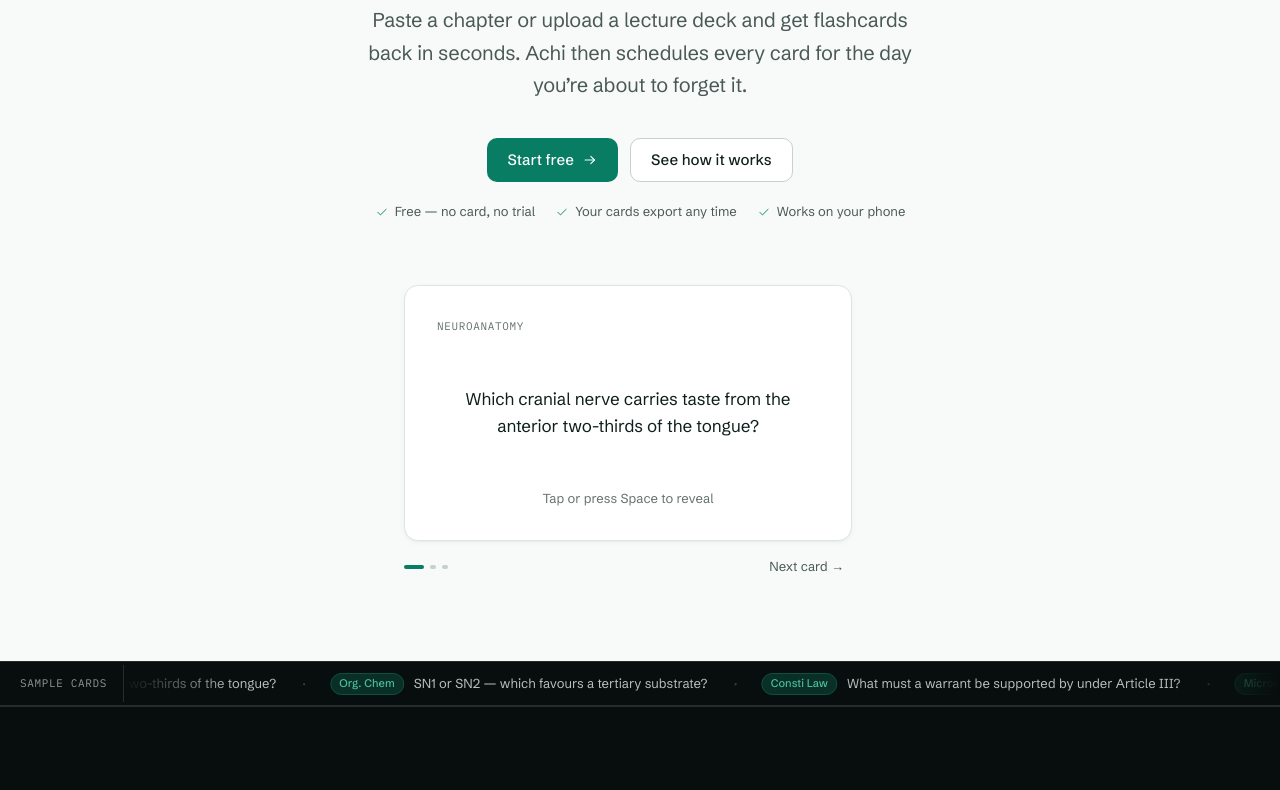
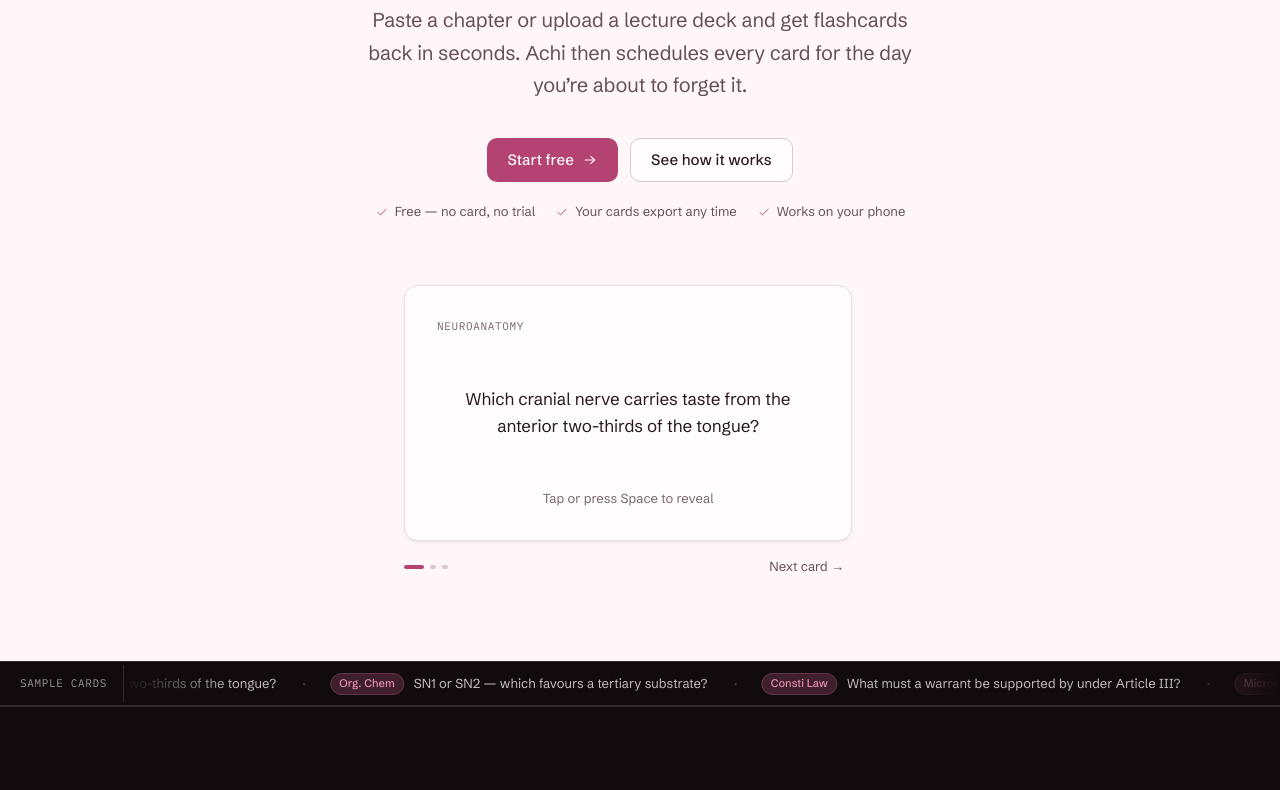
Before and after one commit to itsruwins/achi, a Next.js app: page / in a window 1280 px wide. Shown: the part 360-1150 px from the top of the page. Built offline with nearby package versions, Linux system fonts and the light colour scheme; no server answers.

Commit message:
Update global styles in globals.css to shift color palette towards a rose theme, enhancing the overall aesthetic. Adjust layout.tsx for new theme colors in viewport settings and refine typography in page.tsx to reflect the updated design language.

```diff
--- a/src/app/globals.css
+++ b/src/app/globals.css
@@ -6,9 +6,10 @@
    Tailwind v4 is CSS-first — there is no tailwind.config.ts. Raw values live on
    :root, and the @theme inline block maps them into utilities.
 
-   Neutrals are cool, tinted ~0.006 chroma toward the jade primary. The warm
-   cream this used to sit on is the single most over-used ground in current
-   product design, and it fights the accent rather than supporting it.
+   Neutrals are tinted ~0.010–0.030 chroma toward the rose primary, so the whole
+   app reads as one soft pink environment rather than a neutral app wearing a
+   pink button. The tint is carried further than a typical accent-tinted grey
+   because at this hue anything under ~0.008 chroma just reads as warm grey.
 
    Theming has three states: an explicit choice stamps data-theme on <html>,
    and the default "system" setting falls through to prefers-color-scheme.
@@ -23,69 +24,77 @@
      Three layers, not two. `sunken` is the second neutral the app bar and
      toolbars sit on, so chrome reads as behind the content rather than beside
      it. Without it every panel is the same plane and nothing has depth. */
-  --bg: oklch(0.983 0.004 180);
-  --surface: oklch(1 0 0);
-  --surface-sunken: oklch(0.962 0.005 180);
-  --surface-raised: oklch(1 0 0);
-  --overlay: oklch(0.22 0.01 195 / 0.5);
+  --bg: oklch(0.980 0.010 350);
+  --surface: oklch(0.995 0.004 350);
+  --surface-sunken: oklch(0.958 0.014 350);
+  --surface-raised: oklch(0.995 0.004 350);
+  --overlay: oklch(0.22 0.02 350 / 0.5);
 
   /* ── Ink ─────────────────────────────────────────────────────────────────
      `muted` is body-weight text and clears 4.5:1. `subtle` is for text that
      is genuinely optional — counts, hints, timestamps — and never carries a
      sentence the user needs. */
-  --text: oklch(0.225 0.022 185);
-  --text-muted: oklch(0.448 0.018 188);
-  --text-subtle: oklch(0.538 0.014 190);
-  --text-inverse: oklch(0.99 0 0);
+  --text: oklch(0.235 0.028 350);
+  --text-muted: oklch(0.455 0.030 352);
+  --text-subtle: oklch(0.530 0.026 352);
+  --text-inverse: oklch(0.99 0.004 350);
 
   /* ── Lines ───────────────────────────────────────────────────────────────── */
-  --border-subtle: oklch(0.949 0.004 180);
-  --border: oklch(0.915 0.006 180);
-  --border-strong: oklch(0.852 0.009 180);
+  --border-subtle: oklch(0.945 0.012 350);
+  --border: oklch(0.910 0.016 350);
+  --border-strong: oklch(0.845 0.024 350);
 
-  /* ── Primary: jade ───────────────────────────────────────────────────────
+  /* ── Primary: rose ───────────────────────────────────────────────────────
      Reserved for primary actions, current selection, and state. Not
-     decoration — an accent that appears everywhere stops meaning anything. */
-  --primary: oklch(0.525 0.100 172);
-  --primary-hover: oklch(0.485 0.103 172);
-  --primary-active: oklch(0.435 0.098 172);
-  --primary-fg: oklch(0.99 0 0);
-  --primary-subtle: oklch(0.955 0.028 172);
-  --primary-border: oklch(0.87 0.055 172);
+     decoration — an accent that appears everywhere stops meaning anything.
+
+     Deeper than the blush surfaces by design. A pale pink can't carry white
+     text at 4.5:1, so the *ground* is where the softness lives and the action
+     is the saturated end of the same hue. This sits at 5.3:1 on white. */
+  --primary: oklch(0.550 0.152 358);
+  --primary-hover: oklch(0.500 0.156 358);
+  --primary-active: oklch(0.450 0.148 358);
+  --primary-fg: oklch(0.99 0.004 350);
+  --primary-subtle: oklch(0.955 0.022 355);
+  --primary-border: oklch(0.865 0.070 356);
 
   /* ── Accent: amber. Streaks and earned moments only. ─────────────────────── */
-  --accent: oklch(0.548 0.125 62);
-  --accent-subtle: oklch(0.962 0.038 75);
-  --accent-border: oklch(0.87 0.08 70);
+  --accent: oklch(0.540 0.118 62);
+  --accent-subtle: oklch(0.960 0.032 75);
+  --accent-border: oklch(0.870 0.078 70);
 
-  /* ── Semantic. Also the four SRS ratings. ────────────────────────────────── */
+  /* ── Semantic. Also the four SRS ratings.
+     Danger moves to hue 27 and takes more chroma than it needed against jade:
+     next to a rose primary a soft red reads as a second brand colour, so the
+     separation has to come from saturation as well as hue. Info shifts 245→255
+     for the same reason — it has to stay unambiguously blue beside pink. ──── */
   --success: oklch(0.528 0.100 158);
-  --success-subtle: oklch(0.958 0.03 158);
+  --success-subtle: oklch(0.958 0.030 158);
   --warning: oklch(0.544 0.110 75);
-  --warning-subtle: oklch(0.962 0.038 75);
-  --danger: oklch(0.535 0.14 25);
-  --danger-fg: oklch(0.99 0 0);
-  --danger-subtle: oklch(0.962 0.028 25);
-  --info: oklch(0.535 0.100 245);
-  --info-subtle: oklch(0.958 0.028 245);
+  --warning-subtle: oklch(0.960 0.034 75);
+  --danger: oklch(0.520 0.175 27);
+  --danger-fg: oklch(0.99 0.004 350);
+  --danger-subtle: oklch(0.950 0.024 27);
+  --info: oklch(0.535 0.100 255);
+  --info-subtle: oklch(0.952 0.024 255);
 
   /* ── Interaction states ──────────────────────────────────────────────────
      Named once so every control shares them. Half-defined state vocabulary is
      how two buttons on the same screen end up behaving differently. */
-  --hover-wash: oklch(0.24 0.012 195 / 0.045);
-  --active-wash: oklch(0.24 0.012 195 / 0.08);
+  --hover-wash: oklch(0.24 0.030 350 / 0.045);
+  --active-wash: oklch(0.24 0.030 350 / 0.08);
   /* Placeholder fill. Steps *away* from the surface in each theme — darker on
      light, lighter on dark — so a skeleton never reads as a hole in the card. */
-  --skeleton-base: oklch(0.935 0.005 180);
-  --skeleton-sheen: oklch(0.965 0.004 180);
+  --skeleton-base: oklch(0.928 0.016 350);
+  --skeleton-sheen: oklch(0.962 0.010 350);
   --selected-wash: var(--primary-subtle);
   --disabled-opacity: 0.45;
   --focus-ring: var(--primary);
-  --focus-halo: oklch(0.525 0.100 172 / 0.18);
-  --wash-near: oklch(0.885 0.062 172 / 0.7);
-  --wash-far: oklch(0.945 0.032 172 / 0.3);
-  --selection: oklch(0.525 0.100 172 / 0.22);
-  --selection-fg: oklch(0.18 0.030 180);
+  --focus-halo: oklch(0.550 0.152 358 / 0.18);
+  --wash-near: oklch(0.885 0.070 353 / 0.7);
+  --wash-far: oklch(0.942 0.034 353 / 0.3);
+  --selection: oklch(0.550 0.152 358 / 0.22);
+  --selection-fg: oklch(0.190 0.038 355);
 
   /* ── Radii ───────────────────────────────────────────────────────────────── */
   --radius-control: 0.625rem;
@@ -96,13 +105,13 @@
   /* ── Elevation ───────────────────────────────────────────────────────────
      Tinted toward the neutral hue rather than pure black, so shadows sit in
      the same light as the surfaces. */
-  --shadow-sm: 0 1px 2px oklch(0.24 0.012 195 / 0.05);
-  --shadow-card: 0 1px 2px oklch(0.24 0.012 195 / 0.04),
-    0 2px 6px oklch(0.24 0.012 195 / 0.035);
-  --shadow-raised: 0 2px 4px oklch(0.24 0.012 195 / 0.05),
-    0 8px 20px oklch(0.24 0.012 195 / 0.07);
-  --shadow-modal: 0 8px 16px oklch(0.24 0.012 195 / 0.08),
-    0 24px 48px oklch(0.24 0.012 195 / 0.14);
+  --shadow-sm: 0 1px 2px oklch(0.24 0.040 350 / 0.06);
+  --shadow-card: 0 1px 2px oklch(0.24 0.040 350 / 0.05),
+    0 2px 6px oklch(0.24 0.040 350 / 0.045);
+  --shadow-raised: 0 2px 4px oklch(0.24 0.040 350 / 0.06),
+    0 8px 20px oklch(0.24 0.040 350 / 0.08);
+  --shadow-modal: 0 8px 16px oklch(0.24 0.040 350 / 0.09),
+    0 24px 48px oklch(0.24 0.040 350 / 0.15);
 
   /* ── Motion ──────────────────────────────────────────────────────────────
      Product pace: fast enough to feel like the UI responded, never long
@@ -129,53 +138,54 @@
   :root:not([data-theme="light"]) {
     color-scheme: dark;
 
-    --bg: oklch(0.166 0.010 195);
-    --surface: oklch(0.223 0.012 195);
-    --surface-sunken: oklch(0.192 0.011 195);
-    --surface-raised: oklch(0.268 0.013 195);
-    --overlay: oklch(0.12 0.006 195 / 0.65);
+    --bg: oklch(0.168 0.014 350);
+    --surface: oklch(0.228 0.017 350);
+    --surface-sunken: oklch(0.196 0.015 350);
+    --surface-raised: oklch(0.272 0.019 350);
+    --overlay: oklch(0.12 0.012 350 / 0.65);
 
-    --text: oklch(0.955 0.004 180);
-    --text-muted: oklch(0.775 0.010 185);
-    --text-subtle: oklch(0.655 0.011 190);
-    --text-inverse: oklch(0.17 0.008 195);
+    --text: oklch(0.958 0.008 350);
+    --text-muted: oklch(0.780 0.016 352);
+    --text-subtle: oklch(0.660 0.018 352);
+    --text-inverse: oklch(0.175 0.014 350);
 
-    --border-subtle: oklch(0.258 0.010 195);
-    --border: oklch(0.302 0.012 195);
-    --border-strong: oklch(0.385 0.014 195);
+    --border-subtle: oklch(0.265 0.017 350);
+    --border: oklch(0.312 0.020 350);
+    --border-strong: oklch(0.395 0.024 350);
 
-    --primary: oklch(0.735 0.115 172);
-    --primary-hover: oklch(0.795 0.11 172);
-    --primary-active: oklch(0.685 0.115 172);
-    --primary-fg: oklch(0.17 0.03 172);
-    --primary-subtle: oklch(0.285 0.045 172);
-    --primary-border: oklch(0.40 0.07 172);
+    /* Lighter and less saturated than the light-mode rose. A dark ground wants
+       the accent to come *up* in lightness, and pink holds its identity there
+       without needing the chroma it takes on white. */
+    --primary: oklch(0.760 0.115 356);
+    --primary-hover: oklch(0.815 0.100 356);
+    --primary-active: oklch(0.710 0.120 356);
+    --primary-fg: oklch(0.190 0.045 358);
+    --primary-subtle: oklch(0.300 0.055 356);
+    --primary-border: oklch(0.415 0.080 356);
 
     --accent: oklch(0.775 0.125 72);
-    --accent-subtle: oklch(0.285 0.045 68);
-    --accent-border: oklch(0.40 0.07 70);
+    --accent-subtle: oklch(0.295 0.050 68);
+    --accent-border: oklch(0.410 0.072 70);
 
-    --success: oklch(0.735 0.12 158);
-    --success-subtle: oklch(0.275 0.045 158);
+    --success: oklch(0.735 0.120 158);
+    --success-subtle: oklch(0.285 0.048 158);
     --warning: oklch(0.785 0.115 75);
-    --warning-subtle: oklch(0.285 0.045 75);
-    --danger: oklch(0.685 0.145 25);
-    --danger-fg: oklch(0.17 0.04 25);
-    --danger-subtle: oklch(0.295 0.055 25);
-    --info: oklch(0.715 0.105 245);
-    --info-subtle: oklch(0.285 0.045 245);
+    --warning-subtle: oklch(0.295 0.050 75);
+    --danger: oklch(0.690 0.150 27);
+    --danger-fg: oklch(0.175 0.045 27);
+    --danger-subtle: oklch(0.305 0.060 27);
+    --info: oklch(0.715 0.105 255);
+    --info-subtle: oklch(0.295 0.048 255);
 
-    --hover-wash: oklch(0.99 0 0 / 0.06);
-    --active-wash: oklch(0.99 0 0 / 0.1);
-    --focus-halo: oklch(0.735 0.115 172 / 0.25);
-  --wash-near: oklch(0.46 0.075 172 / 0.40);
-  --wash-far: oklch(0.30 0.045 172 / 0.18);
-    --wash-near: oklch(0.46 0.075 172 / 0.40);
-    --wash-far: oklch(0.30 0.045 172 / 0.18);
-    --selection: oklch(0.735 0.115 172 / 0.3);
-    --selection-fg: oklch(0.98 0.01 172);
-    --skeleton-base: oklch(0.275 0.010 195);
-    --skeleton-sheen: oklch(0.325 0.011 195);
+    --hover-wash: oklch(0.99 0.006 350 / 0.06);
+    --active-wash: oklch(0.99 0.006 350 / 0.1);
+    --focus-halo: oklch(0.760 0.115 356 / 0.25);
+    --wash-near: oklch(0.470 0.090 354 / 0.40);
+    --wash-far: oklch(0.310 0.055 354 / 0.18);
+    --selection: oklch(0.760 0.115 356 / 0.3);
+    --selection-fg: oklch(0.98 0.012 356);
+    --skeleton-base: oklch(0.282 0.017 350);
+    --skeleton-sheen: oklch(0.332 0.018 350);
 
     --shadow-sm: 0 1px 2px oklch(0 0 0 / 0.4);
     --shadow-card: 0 1px 2px oklch(0 0 0 / 0.35), 0 2px 6px oklch(0 0 0 / 0.3);
@@ -188,51 +198,51 @@
 :root[data-theme="dark"] {
   color-scheme: dark;
 
-  --bg: oklch(0.166 0.010 195);
-  --surface: oklch(0.223 0.012 195);
-  --surface-sunken: oklch(0.192 0.011 195);
-  --surface-raised: oklch(0.268 0.013 195);
-  --overlay: oklch(0.12 0.006 195 / 0.65);
+  --bg: oklch(0.168 0.014 350);
+  --surface: oklch(0.228 0.017 350);
+  --surface-sunken: oklch(0.196 0.015 350);
+  --surface-raised: oklch(0.272 0.019 350);
+  --overlay: oklch(0.12 0.012 350 / 0.65);
 
-  --text: oklch(0.955 0.004 180);
-  --text-muted: oklch(0.775 0.010 185);
-  --text-subtle: oklch(0.655 0.011 190);
-  --text-inverse: oklch(0.17 0.008 195);
+  --text: oklch(0.958 0.008 350);
+  --text-muted: oklch(0.780 0.016 352);
+  --text-subtle: oklch(0.660 0.018 352);
+  --text-inverse: oklch(0.175 0.014 350);
 
-  --border-subtle: oklch(0.258 0.010 195);
-  --border: oklch(0.302 0.012 195);
-  --border-strong: oklch(0.385 0.014 195);
+  --border-subtle: oklch(0.265 0.017 350);
+  --border: oklch(0.312 0.020 350);
+  --border-strong: oklch(0.395 0.024 350);
 
-  --primary: oklch(0.735 0.115 172);
-  --primary-hover: oklch(0.795 0.11 172);
-  --primary-active: oklch(0.685 0.115 172);
-  --primary-fg: oklch(0.17 0.03 172);
-  --primary-subtle: oklch(0.285 0.045 172);
-  --primary-border: oklch(0.40 0.07 172);
+  --primary: oklch(0.760 0.115 356);
+  --primary-hover: oklch(0.815 0.100 356);
+  --primary-active: oklch(0.710 0.120 356);
+  --primary-fg: oklch(0.190 0.045 358);
+  --primary-subtle: oklch(0.300 0.055 356);
+  --primary-border: oklch(0.415 0.080 356);
 
   --accent: oklch(0.775 0.125 72);
-  --accent-subtle: oklch(0.285 0.045 68);
-  --accent-border: oklch(0.40 0.07 70);
+  --accent-subtle: oklch(0.295 0.050 68);
+  --accent-border: oklch(0.410 0.072 70);
 
-  --success: oklch(0.735 0.12 158);
-  --success-subtle: oklch(0.275 0.045 158);
+  --success: oklch(0.735 0.120 158);
+  --success-subtle: oklch(0.285 0.048 158);
   --warning: oklch(0.785 0.115 75);
-  --warning-subtle: oklch(0.285 0.045 75);
-  --danger: oklch(0.685 0.145 25);
-  --danger-fg: oklch(0.17 0.04 25);
-  --danger-subtle: oklch(0.295 0.055 25);
-  --info: oklch(0.715 0.105 245);
-  --info-subtle: oklch(0.285 0.045 245);
+  --warning-subtle: oklch(0.295 0.050 75);
+  --danger: oklch(0.690 0.150 27);
+  --danger-fg: oklch(0.175 0.045 27);
+  --danger-subtle: oklch(0.305 0.060 27);
+  --info: oklch(0.715 0.105 255);
+  --info-subtle: oklch(0.295 0.048 255);
 
-  --hover-wash: oklch(0.99 0 0 / 0.06);
-  --active-wash: oklch(0.99 0 0 / 0.1);
-  --focus-halo: oklch(0.735 0.115 172 / 0.25);
-  --wash-near: oklch(0.46 0.075 172 / 0.40);
-  --wash-far: oklch(0.30 0.045 172 / 0.18);
-  --selection: oklch(0.735 0.115 172 / 0.3);
-  --selection-fg: oklch(0.98 0.01 172);
-  --skeleton-base: oklch(0.275 0.010 195);
-  --skeleton-sheen: oklch(0.325 0.011 195);
+  --hover-wash: oklch(0.99 0.006 350 / 0.06);
+  --active-wash: oklch(0.99 0.006 350 / 0.1);
+  --focus-halo: oklch(0.760 0.115 356 / 0.25);
+  --wash-near: oklch(0.470 0.090 354 / 0.40);
+  --wash-far: oklch(0.310 0.055 354 / 0.18);
+  --selection: oklch(0.760 0.115 356 / 0.3);
+  --selection-fg: oklch(0.98 0.012 356);
+  --skeleton-base: oklch(0.282 0.017 350);
+  --skeleton-sheen: oklch(0.332 0.018 350);
 
   --shadow-sm: 0 1px 2px oklch(0 0 0 / 0.4);
   --shadow-card: 0 1px 2px oklch(0 0 0 / 0.35), 0 2px 6px oklch(0 0 0 / 0.3);
@@ -247,32 +257,32 @@
    one inverted — on a dark ground "more" has to read as lighter, so the
    anchor flips. */
 :root {
-  --viz-mark: oklch(0.60 0.115 170);
-  --viz-1: oklch(0.80 0.055 172);
-  --viz-2: oklch(0.715 0.085 171);
-  --viz-3: oklch(0.605 0.105 170);
-  --viz-4: oklch(0.435 0.085 170);
-  --viz-empty: oklch(0.935 0.005 180);
+  --viz-mark: oklch(0.600 0.140 356);
+  --viz-1: oklch(0.860 0.048 352);
+  --viz-2: oklch(0.750 0.092 354);
+  --viz-3: oklch(0.640 0.128 356);
+  --viz-4: oklch(0.470 0.140 358);
+  --viz-empty: oklch(0.928 0.014 350);
 }
 
 @media (prefers-color-scheme: dark) {
   :root:not([data-theme="light"]) {
-    --viz-mark: oklch(0.72 0.115 170);
-    --viz-1: oklch(0.42 0.08 170);
-    --viz-2: oklch(0.56 0.10 170);
-    --viz-3: oklch(0.695 0.105 171);
-    --viz-4: oklch(0.845 0.075 172);
-    --viz-empty: oklch(0.26 0.008 195);
+    --viz-mark: oklch(0.735 0.125 356);
+    --viz-1: oklch(0.455 0.100 358);
+    --viz-2: oklch(0.570 0.120 357);
+    --viz-3: oklch(0.700 0.120 355);
+    --viz-4: oklch(0.855 0.075 353);
+    --viz-empty: oklch(0.268 0.016 350);
   }
 }
 
 :root[data-theme="dark"] {
-  --viz-mark: oklch(0.72 0.115 170);
-  --viz-1: oklch(0.42 0.08 170);
-  --viz-2: oklch(0.56 0.10 170);
-  --viz-3: oklch(0.695 0.105 171);
-  --viz-4: oklch(0.845 0.075 172);
-  --viz-empty: oklch(0.26 0.008 195);
+  --viz-mark: oklch(0.735 0.125 356);
+  --viz-1: oklch(0.455 0.100 358);
+  --viz-2: oklch(0.570 0.120 357);
+  --viz-3: oklch(0.700 0.120 355);
+  --viz-4: oklch(0.855 0.075 353);
+  --viz-empty: oklch(0.268 0.016 350);
 }
 
 @theme inline {
@@ -462,49 +472,49 @@
 .band-dark {
   color-scheme: dark;
 
-  --bg: oklch(0.155 0.008 195);
-  --surface: oklch(0.198 0.009 195);
-  --surface-sunken: oklch(0.172 0.008 195);
-  --surface-raised: oklch(0.232 0.010 195);
+  --bg: oklch(0.157 0.012 350);
+  --surface: oklch(0.202 0.014 350);
+  --surface-sunken: oklch(0.176 0.013 350);
+  --surface-raised: oklch(0.236 0.016 350);
 
-  --text: oklch(0.965 0.004 180);
-  --text-muted: oklch(0.80 0.010 185);
-  --text-subtle: oklch(0.665 0.010 190);
-  --text-inverse: oklch(0.155 0.008 195);
+  --text: oklch(0.966 0.008 350);
+  --text-muted: oklch(0.805 0.016 352);
+  --text-subtle: oklch(0.670 0.017 352);
+  --text-inverse: oklch(0.157 0.012 350);
 
-  --border: oklch(0.285 0.010 195);
-  --border-strong: oklch(0.365 0.012 195);
+  --border: oklch(0.293 0.018 350);
+  --border-strong: oklch(0.375 0.022 350);
 
-  --primary: oklch(0.735 0.115 172);
-  --primary-hover: oklch(0.795 0.11 172);
-  --primary-active: oklch(0.685 0.115 172);
-  --primary-fg: oklch(0.17 0.03 172);
-  --primary-subtle: oklch(0.275 0.045 172);
-  --primary-border: oklch(0.39 0.07 172);
+  --primary: oklch(0.760 0.115 356);
+  --primary-hover: oklch(0.815 0.100 356);
+  --primary-active: oklch(0.710 0.120 356);
+  --primary-fg: oklch(0.190 0.045 358);
+  --primary-subtle: oklch(0.290 0.055 356);
+  --primary-border: oklch(0.405 0.080 356);
 
   --accent: oklch(0.775 0.125 72);
-  --accent-subtle: oklch(0.275 0.045 68);
-  --accent-border: oklch(0.39 0.07 70);
+  --accent-subtle: oklch(0.285 0.050 68);
+  --accent-border: oklch(0.400 0.072 70);
 
-  --success: oklch(0.735 0.12 158);
-  --success-subtle: oklch(0.265 0.045 158);
+  --success: oklch(0.735 0.120 158);
+  --success-subtle: oklch(0.275 0.048 158);
   --warning: oklch(0.785 0.115 75);
-  --warning-subtle: oklch(0.275 0.045 75);
-  --danger: oklch(0.685 0.145 25);
-  --danger-fg: oklch(0.17 0.04 25);
-  --danger-subtle: oklch(0.285 0.055 25);
-  --info: oklch(0.715 0.105 245);
-  --info-subtle: oklch(0.275 0.045 245);
+  --warning-subtle: oklch(0.285 0.050 75);
+  --danger: oklch(0.690 0.150 27);
+  --danger-fg: oklch(0.175 0.045 27);
+  --danger-subtle: oklch(0.295 0.060 27);
+  --info: oklch(0.715 0.105 255);
+  --info-subtle: oklch(0.285 0.048 255);
 
-  --hover-wash: oklch(0.99 0 0 / 0.06);
-  --active-wash: oklch(0.99 0 0 / 0.1);
-  --skeleton-base: oklch(0.255 0.010 195);
-  --skeleton-sheen: oklch(0.305 0.011 195);
+  --hover-wash: oklch(0.99 0.006 350 / 0.06);
+  --active-wash: oklch(0.99 0.006 350 / 0.1);
+  --skeleton-base: oklch(0.262 0.016 350);
+  --skeleton-sheen: oklch(0.312 0.017 350);
 
-  --focus-halo: oklch(0.735 0.115 172 / 0.28);
-  --selection: oklch(0.735 0.115 172 / 0.3);
-  --selection-fg: oklch(0.98 0.01 172);
-  --border-subtle: oklch(0.245 0.010 195);
+  --focus-halo: oklch(0.760 0.115 356 / 0.28);
+  --selection: oklch(0.760 0.115 356 / 0.3);
+  --selection-fg: oklch(0.98 0.012 356);
+  --border-subtle: oklch(0.252 0.016 350);
   background: var(--bg);
   color: var(--text);
 }
@@ -516,47 +526,49 @@
    neutral. Same token-scope trick as .band-dark, so components inside it need
    no special casing.
 
-   L 0.44 is the deepest step that still reads as jade rather than as a dark
-   neutral, and it carries near-white body text at 6.7:1 with a muted tier at
-   5.6:1 — a drenched band that can't hold two tiers of text is just a colour.
+   L 0.47 is the deepest step that still reads as rose rather than as a dark
+   plum, and it carries near-white body text at 7.0:1 with a muted tier at
+   5.4:1 — a drenched band that can't hold two tiers of text is just a colour.
    ═══════════════════════════════════════════════════════════════════════════ */
 
 .band-brand {
   color-scheme: dark;
 
-  --bg: oklch(0.44 0.085 172);
-  --surface: oklch(0.395 0.078 172);
-  --surface-sunken: oklch(0.375 0.075 172);
-  --surface-raised: oklch(0.47 0.088 172);
+  --bg: oklch(0.470 0.130 356);
+  --surface: oklch(0.425 0.122 356);
+  --surface-sunken: oklch(0.400 0.118 356);
+  --surface-raised: oklch(0.505 0.135 356);
 
-  --text: oklch(0.985 0.012 172);
-  --text-muted: oklch(0.90 0.040 172);
-  --text-subtle: oklch(0.835 0.052 172);
-  --text-inverse: oklch(0.24 0.05 172);
+  --text: oklch(0.986 0.008 350);
+  --text-muted: oklch(0.905 0.042 353);
+  --text-subtle: oklch(0.852 0.050 353);
+  --text-inverse: oklch(0.270 0.090 356);
 
-  --border: oklch(0.55 0.075 172);
-  --border-strong: oklch(0.64 0.070 172);
+  --border: oklch(0.575 0.115 356);
+  --border-strong: oklch(0.665 0.100 356);
 
-  /* Inside a jade band the primary action can't also be jade — it inverts to
+  /* Inside a rose band the primary action can't also be rose — it inverts to
      near-white so the CTA still reads as the one thing to press. */
-  --primary: oklch(0.985 0.012 172);
-  --primary-hover: oklch(0.94 0.020 172);
-  --primary-active: oklch(0.90 0.030 172);
-  --primary-fg: oklch(0.30 0.075 172);
-  --primary-subtle: oklch(0.50 0.085 172);
-  --primary-border: oklch(0.62 0.075 172);
+  --primary: oklch(0.986 0.008 350);
+  --primary-hover: oklch(0.945 0.024 352);
+  --primary-active: oklch(0.905 0.038 352);
+  --primary-fg: oklch(0.330 0.115 356);
+  --primary-subtle: oklch(0.530 0.125 356);
+  --primary-border: oklch(0.648 0.105 356);
 
-  --accent: oklch(0.90 0.10 85);
-  --accent-subtle: oklch(0.50 0.075 120);
-  --accent-border: oklch(0.62 0.07 120);
+  /* Gold, pushed warmer than the app-level amber: against a rose ground an
+     orange accent slides toward the band's own hue and stops being a signal. */
+  --accent: oklch(0.905 0.100 88);
+  --accent-subtle: oklch(0.530 0.090 60);
+  --accent-border: oklch(0.645 0.085 60);
 
   --hover-wash: oklch(1 0 0 / 0.08);
   --active-wash: oklch(1 0 0 / 0.14);
 
-  --focus-halo: oklch(0.985 0.012 172 / 0.35);
-  --selection: oklch(0.985 0.012 172 / 0.28);
-  --selection-fg: oklch(0.99 0.01 172);
-  --border-subtle: oklch(0.50 0.072 172);
+  --focus-halo: oklch(0.986 0.008 350 / 0.35);
+  --selection: oklch(0.986 0.008 350 / 0.28);
+  --selection-fg: oklch(0.330 0.115 356);
+  --border-subtle: oklch(0.528 0.122 356);
   background: var(--bg);
   color: var(--text);
 }
--- a/src/app/layout.tsx
+++ b/src/app/layout.tsx
@@ -50,8 +50,8 @@
 
 export const viewport: Viewport = {
   themeColor: [
-    { media: "(prefers-color-scheme: light)", color: "#f7faf9" },
-    { media: "(prefers-color-scheme: dark)", color: "#0d1212" },
+    { media: "(prefers-color-scheme: light)", color: "#fef6f9" },
+    { media: "(prefers-color-scheme: dark)", color: "#140d10" },
   ],
 };
 
--- a/src/app/page.tsx
+++ b/src/app/page.tsx
@@ -132,7 +132,7 @@
         {/*
           The tagline carries the whole hero, so it gets poster scale and the
           contrast is inside the sentence: the claim upright in ink, the turn in
-          the real italic and in jade. Two beats, not three — a recessive third
+          the real italic and in rose. Two beats, not three — a recessive third
           line would soften exactly the thing that makes it land.
         */}
         <h1 className="mt-6 text-6xl text-text sm:text-7xl lg:text-8xl">
```
